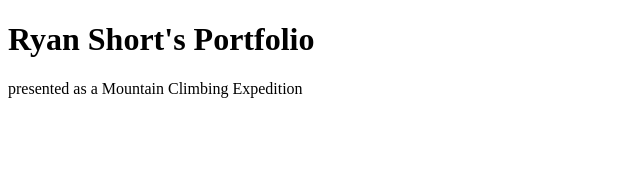
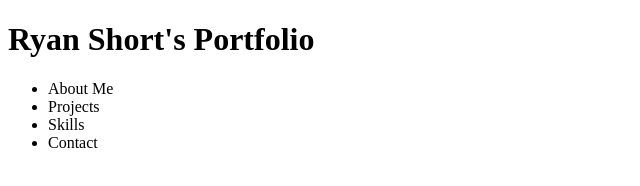
Before and after one commit to Shortrd/RyanDanielShort, a plain HTML site: page index.html in a window 1280 px wide. Shown: the whole page, without its empty margins (0-640 px from the left). Drawn offline with Linux system fonts and the light colour scheme.

Commit message:
Update index.html
Link CSS styling and add a Navigation skeleton

```diff
--- a/index.html
+++ b/index.html
@@ -2,11 +2,19 @@
 <html>
     <head>
         <title>Ryan Daniel Short</title>
+        <link rel="stylesheet" href="style.css">
     </head>
     <body>
         <main>
             <h1>Ryan Short's Portfolio</h1>
-            <p>presented as a Mountain Climbing Expedition</p>
+            <nav>
+                <ul>
+                    <li>About Me</li>
+                    <li>Projects</li>
+                    <li>Skills</li>
+                    <li>Contact</li>
+                </ul>
+            </nav>
         </main>
         <footer>
 
```
